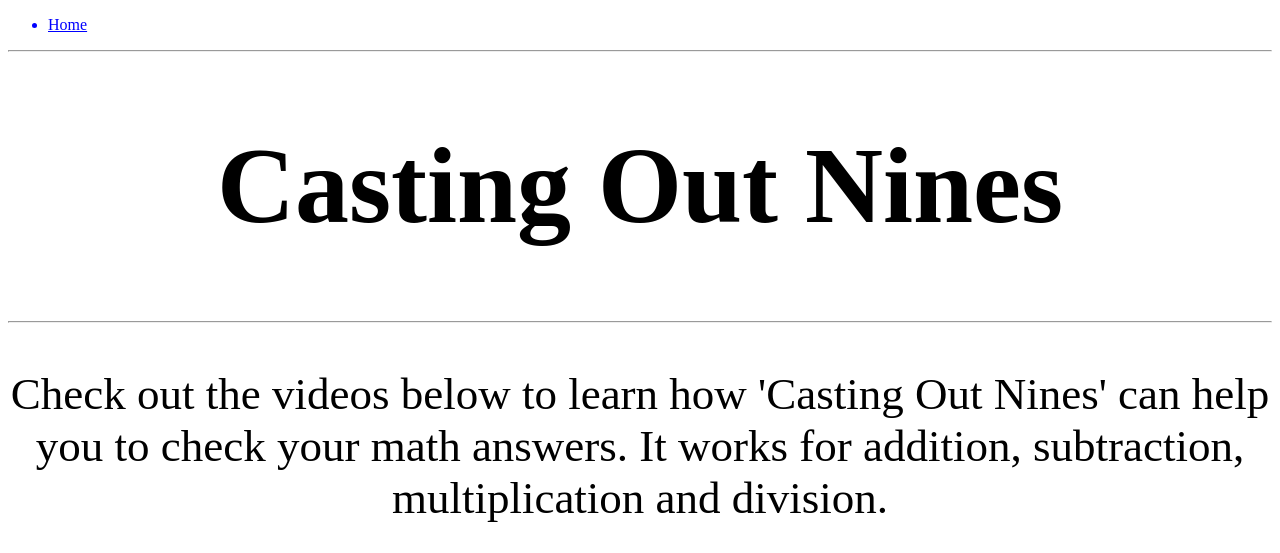
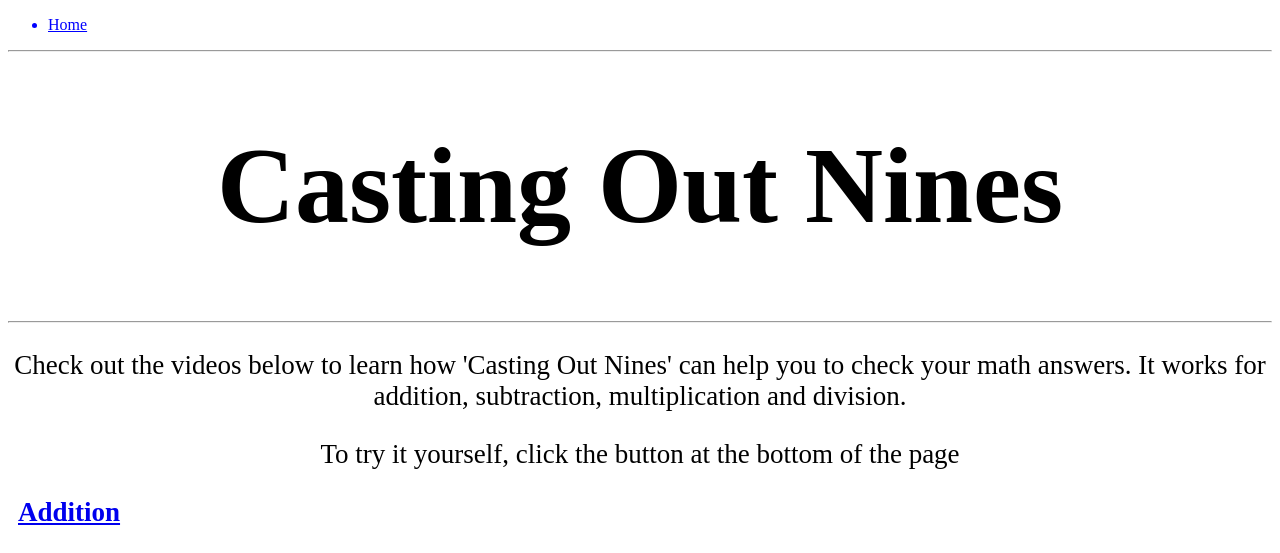
Before and after one commit to mebartsch/mebartsch.github.io, a Jekyll site: the page projects/CastingNines/index.html, which Jekyll copies as it is, in a window 1280 px wide. Shown: the top 553 px of the page. Built offline with Jekyll 4.4.1, drawn with Linux system fonts in a browser that asks for light colours; grey boxes are pictures that could not be loaded.

Commit message:
Update index.html

```diff
--- a/projects/CastingNines/index.html
+++ b/projects/CastingNines/index.html
@@ -16,7 +16,7 @@
         text-decoration: none;
         color: initial;
        }
-      p {font-size:5vmin;}
+      p {font-size:3vmin;}
    </style>
 
  </head>
```
